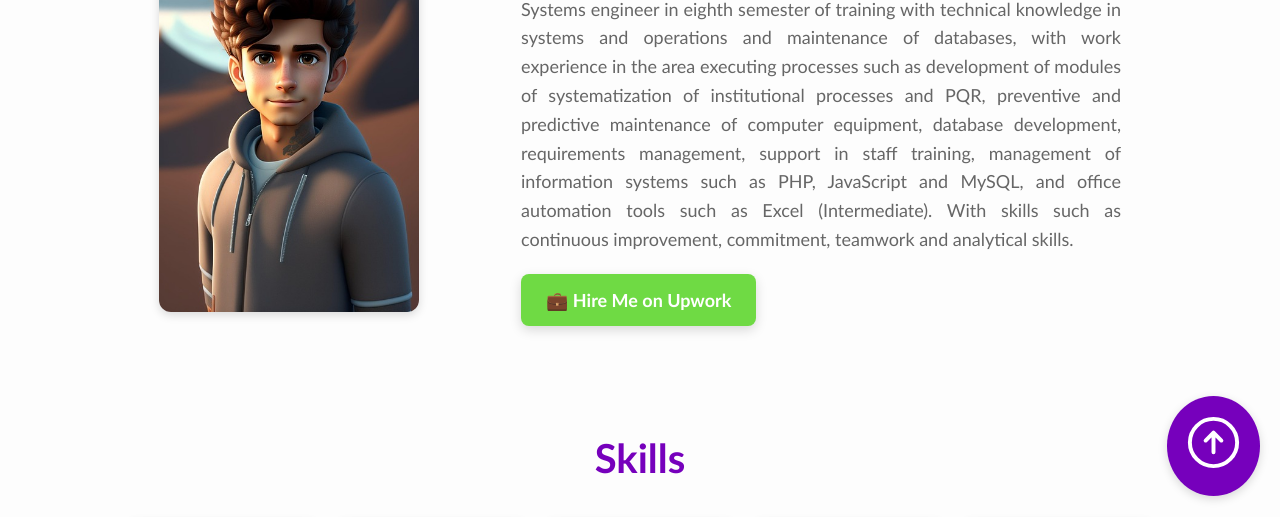
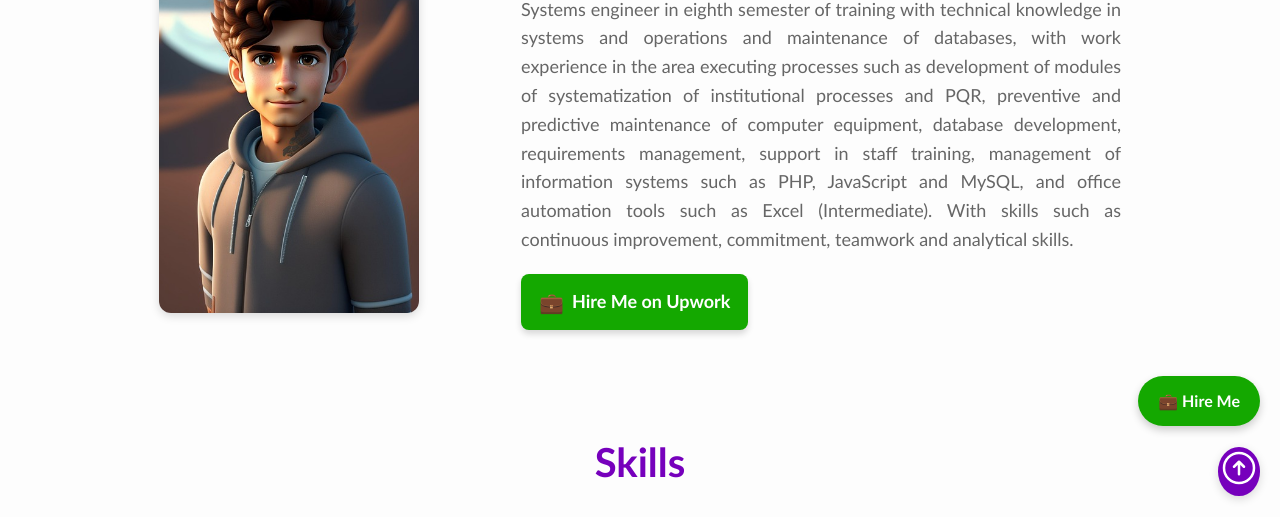
Before and after one commit to cesarco/cesarco.github.io, a plain HTML site: page index.html in a window 1280 px wide. Shown: the part 284-801 px from the top of the page. Drawn offline with Linux system fonts and the light colour scheme.

Commit message:
Actualizar botones de Upwork: mejorar estilo y agregar botón flotante en la esquina inferior derecha.

```diff
--- a/index.html
+++ b/index.html
@@ -29,8 +29,10 @@
         <a class="topmenu" href="#skills">Skills</a>
         <a class="topmenu" href="#projects">Projects</a>
         <a class="topmenu" href="#recommendations">Recomendations</a>
-        <a class="topmenu" href="https://www.upwork.com/freelancers/~017e4130c88c4a6da2?mp_source=share"
-          target="_blank">Upwork</a>
+        <!--<a class="btn-upwork" href="https://www.upwork.com/freelancers/~017e4130c88c4a6da2?mp_source=share"
+          target="_blank">
+          Hire Me on Upwork
+        </a> -->
       </div>
     </div>
   </nav>
@@ -59,7 +61,7 @@
       </p>
       <a class="btn-upwork" href="https://www.upwork.com/freelancers/~017e4130c88c4a6da2?mp_source=share"
         target="_blank">
-        💼 Hire Me on Upwork
+        Hire Me on Upwork
       </a>
     </div>
   </section>
@@ -215,13 +217,20 @@
 
   <div class="iconbutton">
     <a href="#home">
-      <svg xmlns="http://www.w3.org/2000/svg" fill="none" viewBox="0 0 24 24" stroke-width="1.5" stroke="white"
-        width="63px">
+      <svg xmlns="http://www.w3.org/2000/svg" fill="none"
+           viewBox="0 0 24 24" stroke-width="1.5" stroke="white" width="40px">
         <path stroke-linecap="round" stroke-linejoin="round"
           d="M15 11.25l-3-3m0 0l-3 3m3-3v7.5M21 12a9 9 0 11-18 0 9 9 0 0118 0z" />
       </svg>
     </a>
   </div>
+
+  <!-- Botón flotante Upwork -->
+<div class="floating-upwork">
+  <a href="https://www.upwork.com/freelancers/~017e4130c88c4a6da2?mp_source=share" target="_blank">
+    💼 Hire Me
+  </a>
+</div>
 
 
   <div class="popup" id="popup" class="flex_center">
--- a/style.css
+++ b/style.css
@@ -241,7 +241,7 @@ button:hover {
   bottom: 20px;
   right: 20px;
   background: var(--primary-color);
-  padding: 15px;
+  padding: 1px;
   border-radius: 50%;
   box-shadow: var(--shadow);
   cursor: pointer;
@@ -332,3 +332,64 @@ button:hover {
   transform: scale(1.05);
   box-shadow: 0 6px 16px rgba(0,0,0,0.2);
 }
+
+/* Botón Upwork */
+.btn-upwork {
+  background-color: #14a800; /* Verde Upwork */
+  color: white;
+  font-weight: bold;
+  padding: 12px 18px;
+  border-radius: 8px;
+  text-decoration: none;
+  font-size: 18px;
+  display: inline-flex;
+  align-items: center;
+  justify-content: center;
+  transition: all 0.3s ease;
+  box-shadow: 0 4px 6px rgba(0,0,0,0.15);
+}
+
+/* Ícono/emoji dentro del botón */
+.btn-upwork::before {
+  content: "💼";
+  margin-right: 8px;
+  font-size: 20px;
+}
+
+/* Hover effect */
+.btn-upwork:hover {
+  background-color: #0e7c00; /* Verde más oscuro */
+  transform: translateY(-3px); /* efecto de "levantar" */
+  box-shadow: 0 6px 12px rgba(0,0,0,0.25);
+  text-decoration: none;
+}
+
+/* Botón flotante Upwork */
+.floating-upwork {
+  position: fixed;
+  bottom: 90px;   /* un poco más arriba que el botón scroll */
+  right: 20px;
+  z-index: 1000;
+}
+
+.floating-upwork a {
+  background-color: #14a800; /* Verde oficial Upwork */
+  color: white;
+  font-weight: bold;
+  text-decoration: none;
+  padding: 12px 20px;
+  border-radius: 50px;
+  box-shadow: 0 4px 8px rgba(0,0,0,0.2);
+  font-size: 16px;
+  transition: all 0.3s ease;
+  display: flex;
+  align-items: center;
+  justify-content: center;
+}
+
+/* Hover */
+.floating-upwork a:hover {
+  background-color: #0e7c00;
+  transform: scale(1.05);
+  box-shadow: 0 6px 12px rgba(0,0,0,0.3);
+}
```
